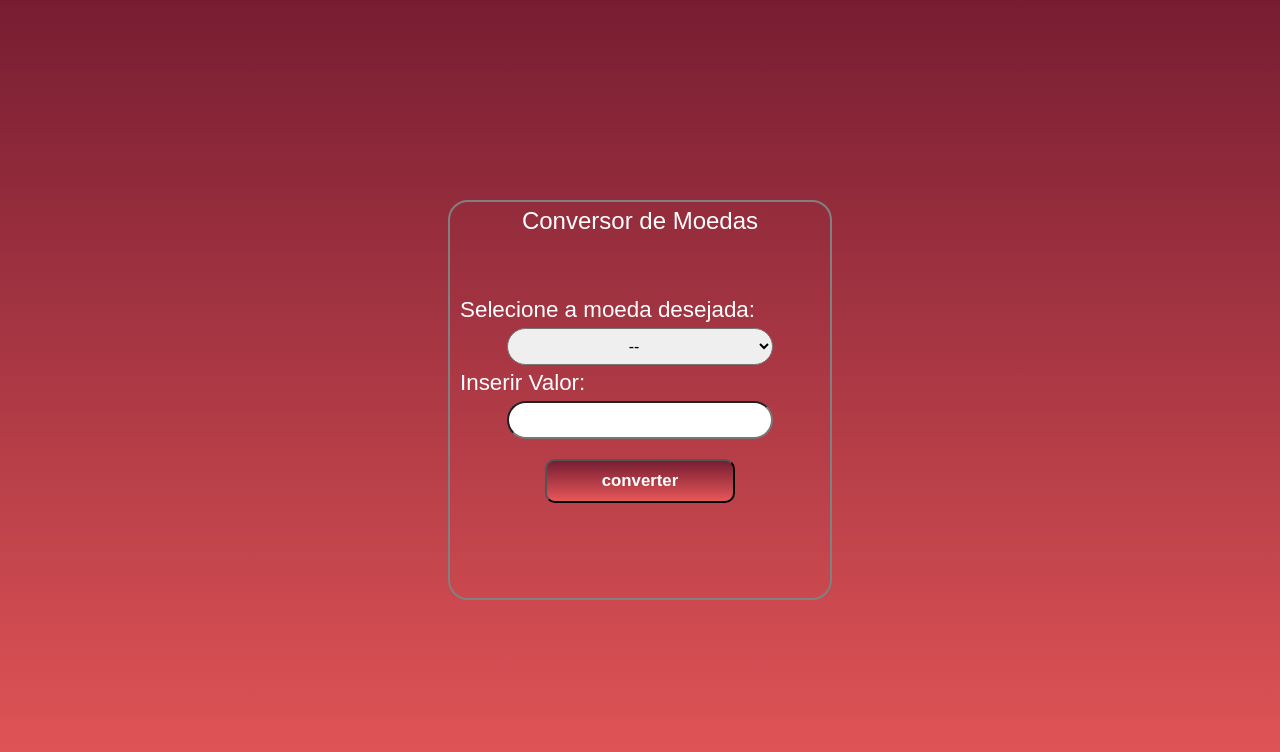
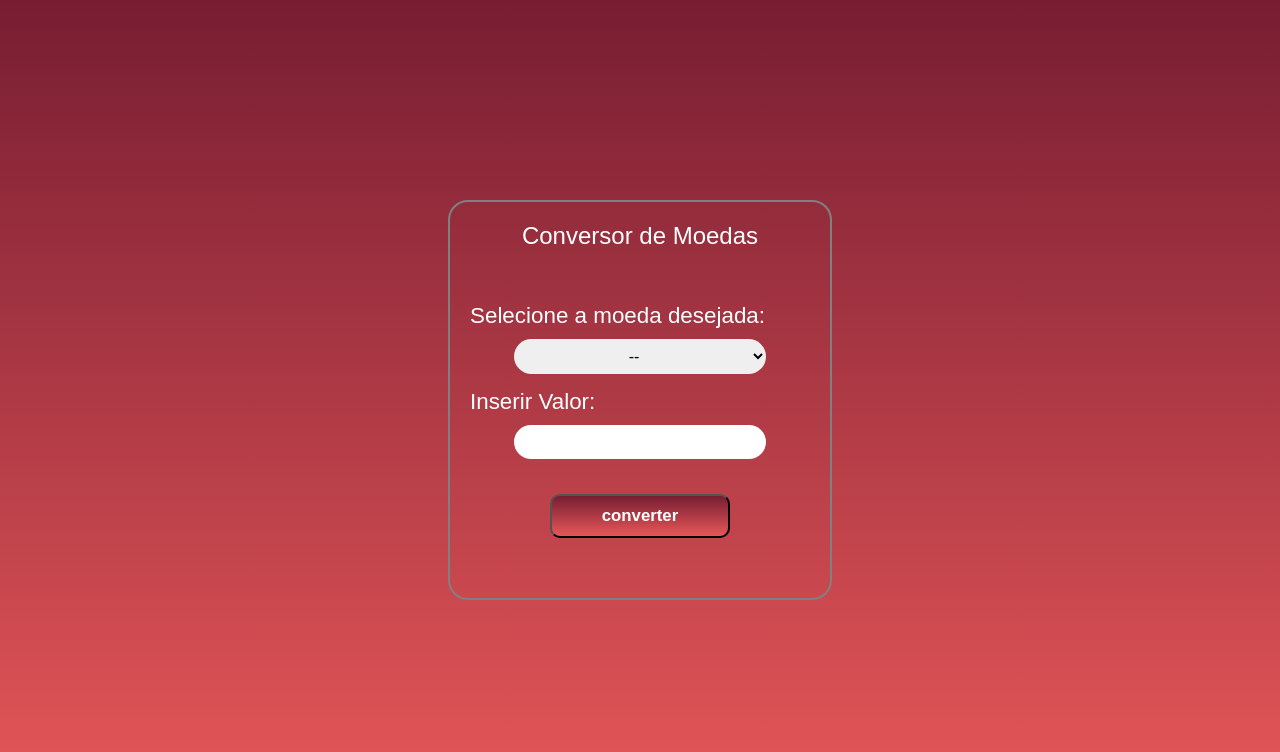
Before and after one commit to willen01/conversor-de-moedas, a plain HTML site: page index.html in a window 1280 px wide. Drawn offline with Linux system fonts and the light colour scheme.

Commit message:
ajustes visuais

```diff
--- a/style.css
+++ b/style.css
@@ -18,6 +18,7 @@ body{
     height: 50%;
     border: 2px solid gray;
     border-radius: 20px;
+    padding: 10px;
     display: flex;
     flex-direction: column;
     justify-content: center;
@@ -26,16 +27,15 @@ body{
     color: white;
 }
 #title{
-    /* background-color: green; */
     position: absolute;
-    top: 5px;
+    top: 20px;
 }
 .data{
-    /* background-color: royalblue; */
     display: flex;
     flex-direction: column;
     width: 100%;
     position: relative;
+    top: 20px;
 }
 #btnConv{
     position: relative;
@@ -50,6 +50,7 @@ body{
     font-weight: bold;
     background:linear-gradient(#771D32,#E65758 );
     color: white;
+    transition: all .5s ease-in-out;
 }
 #btnConv:hover{
     background:linear-gradient(#E65758, #771D32);
@@ -66,7 +67,10 @@ body{
     padding: 8px;
     text-align: center;
     border-radius: 20px;
+    border-style: none;
+    outline: none;
     font-size: 16px;
+    margin-bottom: 15px;
 }
 
 .resp{
@@ -78,6 +82,6 @@ text-align: center;
 .description{
     position: relative;
     left: 10px;
-    margin-bottom: 5px;
+    margin-bottom: 10px;
     font-size: 1.4rem;
 }
```
